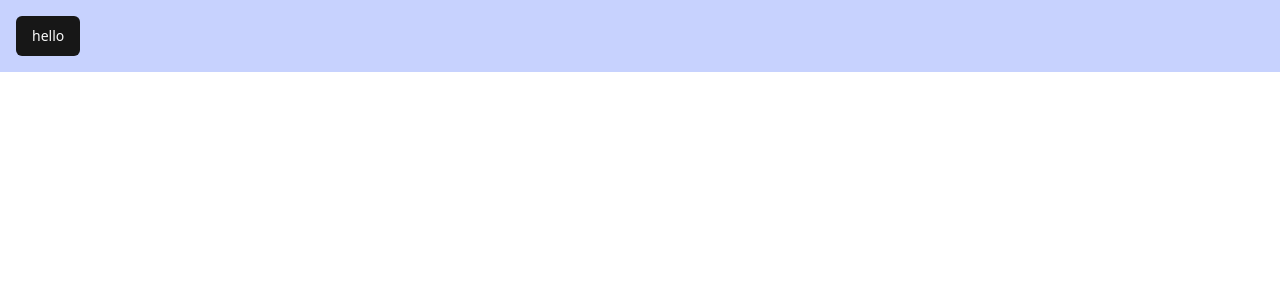
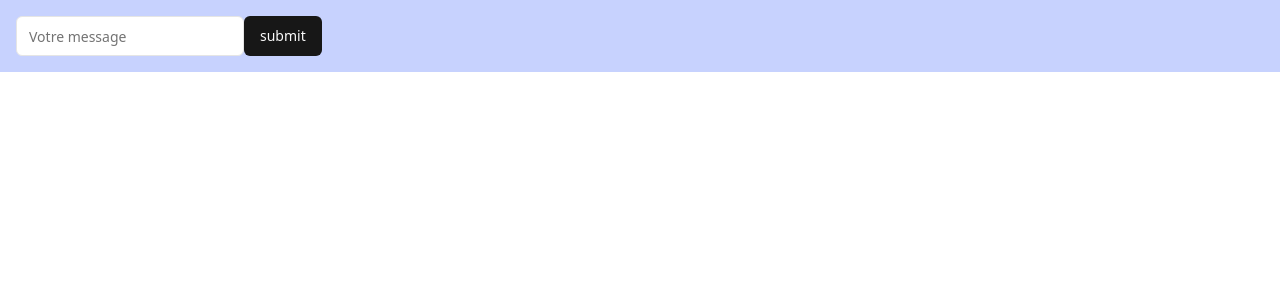
Before and after one commit to mimccio/simplebot, a React (Vite) app: page / in a window 1280 px wide. Shown: the top 300 px of the page. Built offline with nearby package versions, Linux system fonts and the light colour scheme.

Commit message:
add message form

```diff
--- a/package.json
+++ b/package.json
@@ -10,14 +10,18 @@
     "preview": "vite preview"
   },
   "dependencies": {
+    "@hookform/resolvers": "^3.10.0",
+    "@radix-ui/react-label": "^2.1.1",
     "@radix-ui/react-slot": "^1.1.1",
     "class-variance-authority": "^0.7.1",
     "clsx": "^2.1.1",
     "lucide-react": "^0.471.1",
     "react": "^18.3.1",
     "react-dom": "^18.3.1",
+    "react-hook-form": "^7.54.2",
     "tailwind-merge": "^2.6.0",
-    "tailwindcss-animate": "^1.0.7"
+    "tailwindcss-animate": "^1.0.7",
+    "zod": "^3.24.1"
   },
   "devDependencies": {
     "@eslint/js": "^9.17.0",
--- a/src/app/app.tsx
+++ b/src/app/app.tsx
@@ -1,10 +1,39 @@
+import { useForm } from 'react-hook-form'
+
 import { Button } from '@/common/ui/button'
+import { Form, FormField, FormItem, FormControl } from '@/common/ui/form'
+import { Input } from '@/common/ui/input'
 import './app.css'
 
 export const App = () => {
+  const form = useForm({
+    defaultValues: { message: '' },
+  })
+
+  const onSubmit = () => {
+    console.log('submit')
+  }
+
   return (
     <div className="flex bg-indigo-200 p-4">
-      <Button>hello</Button>
+      <Form {...form}>
+        <form onSubmit={form.handleSubmit(onSubmit)}>
+          <FormField
+            control={form.control}
+            name="message"
+            render={({ field }) => (
+              <FormItem>
+                <FormControl>
+                  <div className="flex">
+                    <Input type="text" placeholder="Votre message" {...field} />
+                    <Button type="submit">submit</Button>
+                  </div>
+                </FormControl>
+              </FormItem>
+            )}
+          />
+        </form>
+      </Form>
     </div>
   )
 }
--- /dev/null
+++ b/src/common/ui/form.tsx
@@ -0,0 +1,176 @@
+import * as React from "react"
+import * as LabelPrimitive from "@radix-ui/react-label"
+import { Slot } from "@radix-ui/react-slot"
+import {
+  Controller,
+  ControllerProps,
+  FieldPath,
+  FieldValues,
+  FormProvider,
+  useFormContext,
+} from "react-hook-form"
+
+import { cn } from "@/common/utils"
+import { Label } from "@/common/ui/label"
+
+const Form = FormProvider
+
+type FormFieldContextValue<
+  TFieldValues extends FieldValues = FieldValues,
+  TName extends FieldPath<TFieldValues> = FieldPath<TFieldValues>
+> = {
+  name: TName
+}
+
+const FormFieldContext = React.createContext<FormFieldContextValue>(
+  {} as FormFieldContextValue
+)
+
+const FormField = <
+  TFieldValues extends FieldValues = FieldValues,
+  TName extends FieldPath<TFieldValues> = FieldPath<TFieldValues>
+>({
+  ...props
+}: ControllerProps<TFieldValues, TName>) => {
+  return (
+    <FormFieldContext.Provider value={{ name: props.name }}>
+      <Controller {...props} />
+    </FormFieldContext.Provider>
+  )
+}
+
+const useFormField = () => {
+  const fieldContext = React.useContext(FormFieldContext)
+  const itemContext = React.useContext(FormItemContext)
+  const { getFieldState, formState } = useFormContext()
+
+  const fieldState = getFieldState(fieldContext.name, formState)
+
+  if (!fieldContext) {
+    throw new Error("useFormField should be used within <FormField>")
+  }
+
+  const { id } = itemContext
+
+  return {
+    id,
+    name: fieldContext.name,
+    formItemId: `${id}-form-item`,
+    formDescriptionId: `${id}-form-item-description`,
+    formMessageId: `${id}-form-item-message`,
+    ...fieldState,
+  }
+}
+
+type FormItemContextValue = {
+  id: string
+}
+
+const FormItemContext = React.createContext<FormItemContextValue>(
+  {} as FormItemContextValue
+)
+
+const FormItem = React.forwardRef<
+  HTMLDivElement,
+  React.HTMLAttributes<HTMLDivElement>
+>(({ className, ...props }, ref) => {
+  const id = React.useId()
+
+  return (
+    <FormItemContext.Provider value={{ id }}>
+      <div ref={ref} className={cn("space-y-2", className)} {...props} />
+    </FormItemContext.Provider>
+  )
+})
+FormItem.displayName = "FormItem"
+
+const FormLabel = React.forwardRef<
+  React.ElementRef<typeof LabelPrimitive.Root>,
+  React.ComponentPropsWithoutRef<typeof LabelPrimitive.Root>
+>(({ className, ...props }, ref) => {
+  const { error, formItemId } = useFormField()
+
+  return (
+    <Label
+      ref={ref}
+      className={cn(error && "text-destructive", className)}
+      htmlFor={formItemId}
+      {...props}
+    />
+  )
+})
+FormLabel.displayName = "FormLabel"
+
+const FormControl = React.forwardRef<
+  React.ElementRef<typeof Slot>,
+  React.ComponentPropsWithoutRef<typeof Slot>
+>(({ ...props }, ref) => {
+  const { error, formItemId, formDescriptionId, formMessageId } = useFormField()
+
+  return (
+    <Slot
+      ref={ref}
+      id={formItemId}
+      aria-describedby={
+        !error
+          ? `${formDescriptionId}`
+          : `${formDescriptionId} ${formMessageId}`
+      }
+      aria-invalid={!!error}
+      {...props}
+    />
+  )
+})
+FormControl.displayName = "FormControl"
+
+const FormDescription = React.forwardRef<
+  HTMLParagraphElement,
+  React.HTMLAttributes<HTMLParagraphElement>
+>(({ className, ...props }, ref) => {
+  const { formDescriptionId } = useFormField()
+
+  return (
+    <p
+      ref={ref}
+      id={formDescriptionId}
+      className={cn("text-sm text-muted-foreground", className)}
+      {...props}
+    />
+  )
+})
+FormDescription.displayName = "FormDescription"
+
+const FormMessage = React.forwardRef<
+  HTMLParagraphElement,
+  React.HTMLAttributes<HTMLParagraphElement>
+>(({ className, children, ...props }, ref) => {
+  const { error, formMessageId } = useFormField()
+  const body = error ? String(error?.message) : children
+
+  if (!body) {
+    return null
+  }
+
+  return (
+    <p
+      ref={ref}
+      id={formMessageId}
+      className={cn("text-sm font-medium text-destructive", className)}
+      {...props}
+    >
+      {body}
+    </p>
+  )
+})
+FormMessage.displayName = "FormMessage"
+
+export {
+  useFormField,
+  Form,
+  FormItem,
+  FormLabel,
+  FormControl,
+  FormDescription,
+  FormMessage,
+  FormField,
+}
--- /dev/null
+++ b/src/common/ui/input.tsx
@@ -0,0 +1,22 @@
+import * as React from "react"
+
+import { cn } from "@/common/utils"
+
+const Input = React.forwardRef<HTMLInputElement, React.ComponentProps<"input">>(
+  ({ className, type, ...props }, ref) => {
+    return (
+      <input
+        type={type}
+        className={cn(
+          "flex h-10 w-full rounded-md border border-input bg-background px-3 py-2 text-base ring-offset-background file:border-0 file:bg-transparent file:text-sm file:font-medium file:text-foreground placeholder:text-muted-foreground focus-visible:outline-none focus-visible:ring-2 focus-visible:ring-ring focus-visible:ring-offset-2 disabled:cursor-not-allowed disabled:opacity-50 md:text-sm",
+          className
+        )}
+        ref={ref}
+        {...props}
+      />
+    )
+  }
+)
+Input.displayName = "Input"
+
+export { Input }
--- /dev/null
+++ b/src/common/ui/label.tsx
@@ -0,0 +1,26 @@
+"use client"
+
+import * as React from "react"
+import * as LabelPrimitive from "@radix-ui/react-label"
+import { cva, type VariantProps } from "class-variance-authority"
+
+import { cn } from "@/common/utils"
+
+const labelVariants = cva(
+  "text-sm font-medium leading-none peer-disabled:cursor-not-allowed peer-disabled:opacity-70"
+)
+
+const Label = React.forwardRef<
+  React.ElementRef<typeof LabelPrimitive.Root>,
+  React.ComponentPropsWithoutRef<typeof LabelPrimitive.Root> &
+    VariantProps<typeof labelVariants>
+>(({ className, ...props }, ref) => (
+  <LabelPrimitive.Root
+    ref={ref}
+    className={cn(labelVariants(), className)}
+    {...props}
+  />
+))
+Label.displayName = LabelPrimitive.Root.displayName
+
+export { Label }
```
Also changed, not shown: 1 other file (tests, documents, lock files or other folders).
